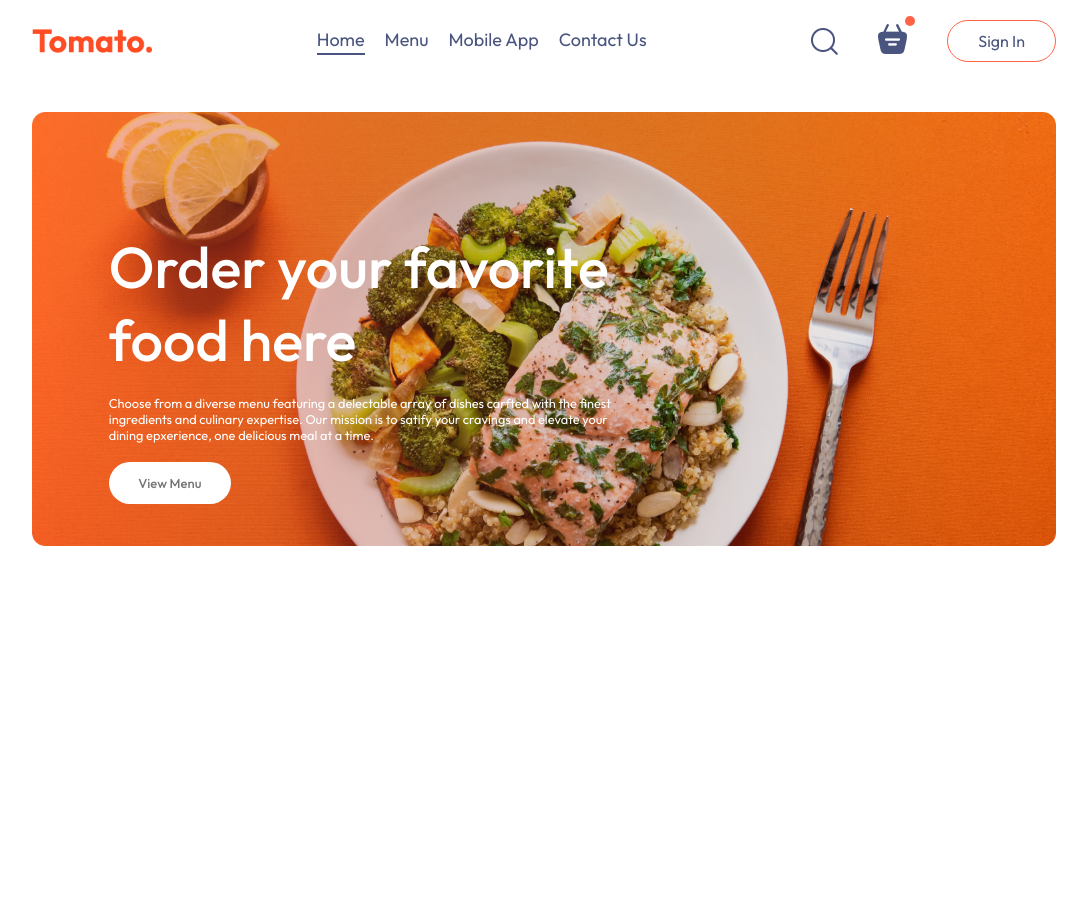
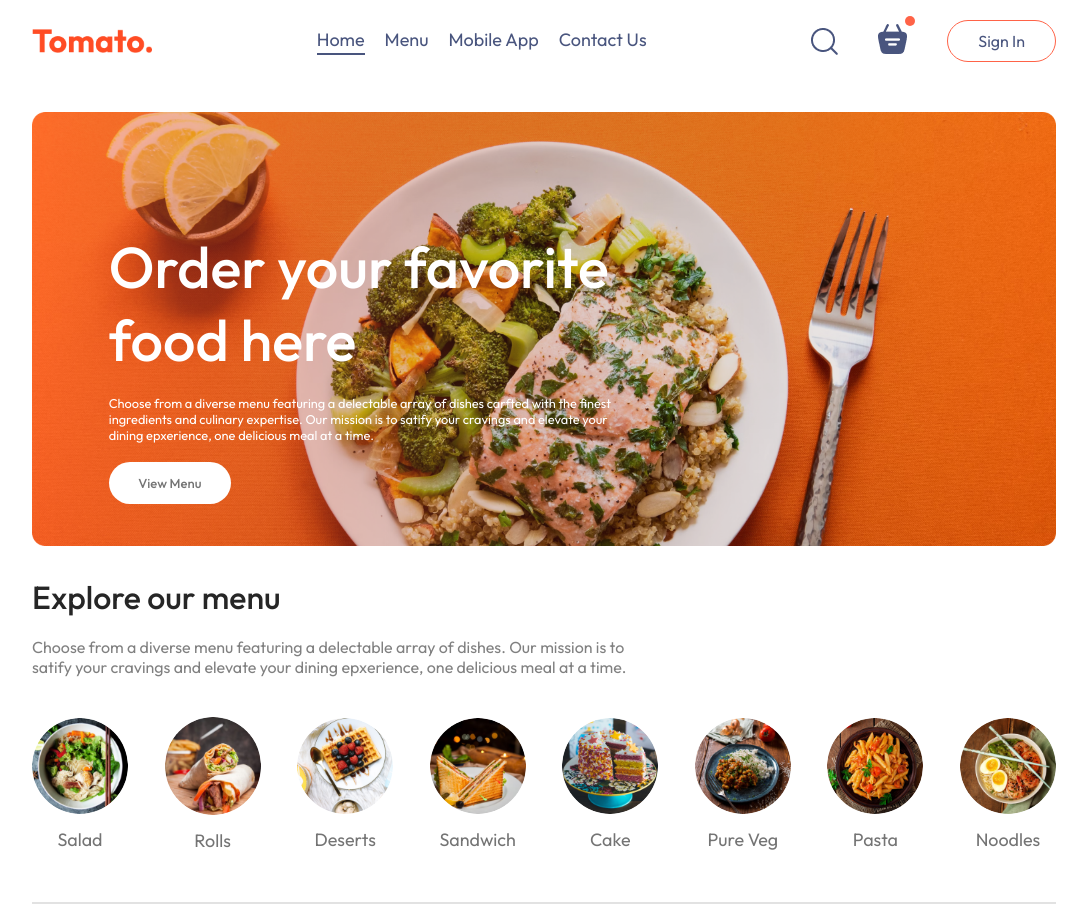
Before and after one commit to aravinth-in/food-delivery, a React (Vite) app in the folder frontend/: page / in a window 1280 px wide. Shown: the whole page, without its empty margins (96-1183 px from the left). Before the commit the page ends 800 px from the top, so only its background shows below. Built offline with nearby package versions, Linux system fonts and the light colour scheme.

Commit message:
Add Explore Menu

```diff
--- /dev/null
+++ b/frontend/src/components/ExploreMenu/ExploreMenu.css
@@ -0,0 +1,56 @@
+.explore-menu{
+    display: flex;
+    flex-direction: column;
+    gap: 20px;
+}
+
+.explore-menu h1{
+    color: #262626;
+    font-weight: 500;
+}
+
+.explore-menu-text{
+    max-width: 60%;
+    color: #808080;
+}
+
+.explore-menu-list{
+    display: flex;
+    justify-content: space-between;
+    align-items: center;
+    gap: 30px;
+    text-align: center;
+    margin: 20px 0px;
+    overflow-x: scroll;
+}
+
+.explore-menu-list::-webkit-scrollbar{
+    display: none;
+}
+
+.explore-menu-list-item img{
+    width: 7.5vw;
+    min-width: 80px;
+    cursor: pointer;
+    border-radius: 50%;
+    transition: 0.2s;
+}
+
+.explore-menu-list-item p{
+    margin-top: 10px;
+    color: #747474;
+    font-size: max(1.4vw, 16px);
+    cursor: pointer;
+}
+
+.explore-menu hr{
+    margin: 10px 0px;
+    height: 2px;
+    background-color: #e2e2e2;
+    border: none;
+}
+
+.explore-menu-list-item .active{
+    border: 4px solid tomato;
+    padding: 2px;
+}
--- /dev/null
+++ b/frontend/src/components/ExploreMenu/ExploreMenu.jsx
@@ -0,0 +1,25 @@
+import React from 'react'
+import './ExploreMenu.css'
+import { menu_list } from '../../assets/assets'
+
+const ExploreMenu = ({category, setCategory}) => {
+    return (
+        <div className="explore-menu" id='explore-menu'>
+            <h1>Explore our menu</h1>
+            <p className="explore-menu-text"> Choose from a diverse menu featuring a delectable array of dishes. Our mission is to satify your cravings and elevate your dining epxerience, one delicious meal at a time.</p>
+            <div className="explore-menu-list">
+                {menu_list.map((item, index) => {
+                    return (
+                        <div onClick={() => setCategory(prev => prev===item.menu_name? "All" : item.menu_name)} key={index} className="explore-menu-list-item">
+                            <img className={category===item.menu_name? "active" : ""} src={item.menu_image} alt="" />
+                            <p> {item.menu_name}</p>
+                        </div>
+                    )
+                })}
+            </div>
+            <hr />
+        </div>
+    )
+}
+
+export default ExploreMenu
--- a/frontend/src/pages/Home/Home.jsx
+++ b/frontend/src/pages/Home/Home.jsx
@@ -1,11 +1,16 @@
-import React from 'react'
+import React, { useState } from 'react'
 import './Home.css'
 import Header from '../../components/Header/Header'
+import ExploreMenu from '../../components/ExploreMenu/ExploreMenu'
 
 const Home = () => {
+
+    const [category, setCategory] = useState("All");
+
   return (
     <div>
         <Header />
+        <ExploreMenu  category={category} setCategory={setCategory}/>
     </div>
   )
 }
```
